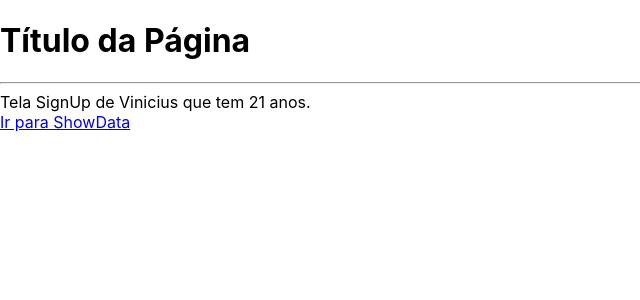
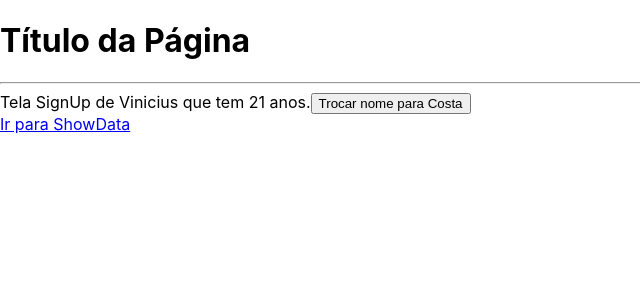
Before and after one commit to Vinicius-dcs/react-context-exmaple, a React (Create React App) app: page / in a window 1280 px wide. Shown: the top 300 px of the page, without its empty margins (0-640 px from the left). Built offline with nearby package versions, Linux system fonts and the light colour scheme.

Commit message:
M8 L7: Creating Context with Reducer

```diff
--- a/src/Contexts/Context.tsx
+++ b/src/Contexts/Context.tsx
@@ -1,6 +1,45 @@
-import { createContext } from 'react';
+import { createContext, useReducer } from 'react';
+import { UserType, userInitialState, userReducer } from '../Reducers/userReducer';
+import { reducerActionType } from '../Types/reducerActionType';
+
+interface Props {
+    children: React.ReactNode;
+}
+
+type initialStateType = {
+    user: UserType;
+}
 
 type ContextType = {
+    state: initialStateType;
+    dispatch: React.Dispatch<any>;
+}
+
+const initialState = {
+    user: userInitialState
+}
+
+export const Context = createContext<ContextType>({
+    state: initialState,
+    dispatch: () => null
+});
+
+const mainReducer = (state: initialStateType, action: reducerActionType) => ({
+    user: userReducer(state.user, action)
+});
+
+export const ContextProvider: React.FC<Props> = ({ children }) => {
+    const [state, dispatch] = useReducer(mainReducer, initialState);
+
+    return (
+        <Context.Provider value={{ state, dispatch }}>
+            {children}
+        </Context.Provider>
+    )
+}
+
+
+/* type ContextType = {
     name: string;
     age: number;
 }
@@ -20,4 +59,4 @@ export const ContextProvider: React.FC<IContextProps> = ({children}) => {
     return (
         <Context.Provider value={initialState}>{children}</Context.Provider>
     )
-}
+} */
--- a/src/Pages/ShowData.tsx
+++ b/src/Pages/ShowData.tsx
@@ -3,11 +3,11 @@ import { useContext } from 'react';
 import { Context } from '../Contexts/Context';
 
 export const ShowData = () => {
-    const {name, age} = useContext(Context);
+    const { state, dispatch } = useContext(Context);
 
     return (
         <div>
-            Tela ShowData {name}
+            Tela ShowData {state.user.name}
             <br />
             <Link to="/">Ir para SignUp</Link>
         </div>
--- a/src/Pages/SignUp.tsx
+++ b/src/Pages/SignUp.tsx
@@ -3,11 +3,21 @@ import { useContext } from 'react';
 import { Context } from '../Contexts/Context';
 
 export const SignUp = () => {
-    const { name, age } = useContext(Context);
+    const { state, dispatch } = useContext(Context);
+
+    const handleChangeName = () => {
+        dispatch({
+            type: 'CHANGE_NAME',
+            payload: {
+                name: 'Costa'
+            }
+        })
+    }
 
     return (
         <div>
-            Tela SignUp de {name} que tem {age} anos.
+            Tela SignUp de {state.user.name} que tem {state.user.age} anos.
+            <button onClick={handleChangeName}>Trocar nome para Costa</button>
             <br />
             <Link to="/exibir">Ir para ShowData</Link>
         </div>
--- /dev/null
+++ b/src/Reducers/userReducer.ts
@@ -0,0 +1,24 @@
+import { reducerActionType } from "../Types/reducerActionType";
+
+export type UserType = {
+    name: string;
+    age: number;
+}
+
+export const userInitialState: UserType = {
+    name: 'Vinicius',
+    age: 21
+}
+
+export const userReducer = (state: UserType, action: reducerActionType) => {
+    switch (action.type) {
+        case 'CHANGE_NAME':
+            return { ...state, name: action.payload.name };
+            break;
+        case 'CHANGE_AGE':
+            return { ...state, age: action.payload.age };
+            break;
+    }
+
+    return state;
+}
--- /dev/null
+++ b/src/Types/reducerActionType.ts
@@ -0,0 +1,6 @@
+export type reducerActionType = {
+    type: string;
+    payload: {
+        [key: string]: any;
+    }
+}
```
